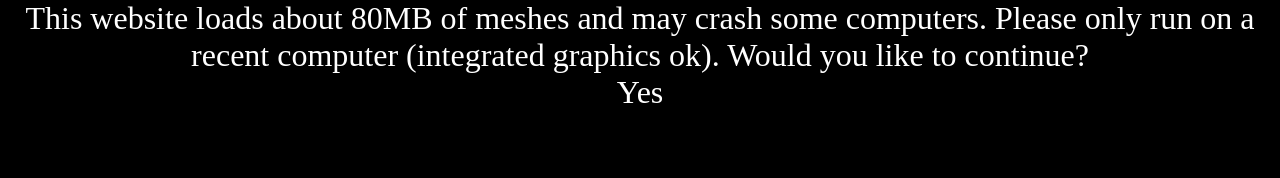
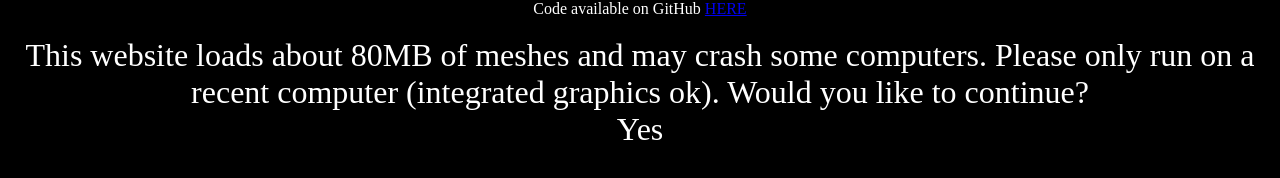
Before and after one commit to widakay/DroneMapRenderer, a plain HTML site: page index.html in a window 1280 px wide. Drawn offline with Linux system fonts and the light colour scheme; a script that the page names is missing.

Commit message:
Add link to github repo

```diff
--- a/css/main.css
+++ b/css/main.css
@@ -19,6 +19,17 @@ body {
 	margin-left: auto;
 	margin-right: auto;
 	font-size: 2em;
+	text-align: center;
+}
+
+#code {
+	position: absolute;
+	width: 100%;
+
+	color: white;
+	margin-left: auto;
+	margin-right: auto;
+	font-size: 1em;
 	text-align: center;
 }
 
--- a/index.html
+++ b/index.html
@@ -7,19 +7,23 @@
 		<link rel="stylesheet" type="text/css" href="css/main.css">
 	</head>
 	<body>
+
 		<div id="blocker">
+
 			<div id="instructions">
 				<span style="font-size:40px">Click to view</span>
 				<br />
 				(W, A, S, D = Move, Q = Down, E = Up, MOUSE = Look around)<br>Press escape to exit<br>
 			</div>
+
+
 			<div id="loading">Loading...</div>
 
-			<div id="info">This website loads about 80MB of meshes and may crash some computers. Please only run on a recent computer (integrated graphics ok). Would you like to continue?
+			<div id="info"><br>This website loads about 80MB of meshes and may crash some computers. Please only run on a recent computer (integrated graphics ok). Would you like to continue?
 			<div id="ok">Yes</div>
 			</div>
 		</div>
-
+<div id="code">Code available on GitHub <a href="https://github.com/widakay/DroneMapRenderer">HERE</a></div>
 
 		<script type="application/x-glsl" id="sky-vertex">
 			varying vec2 vUV;
```
